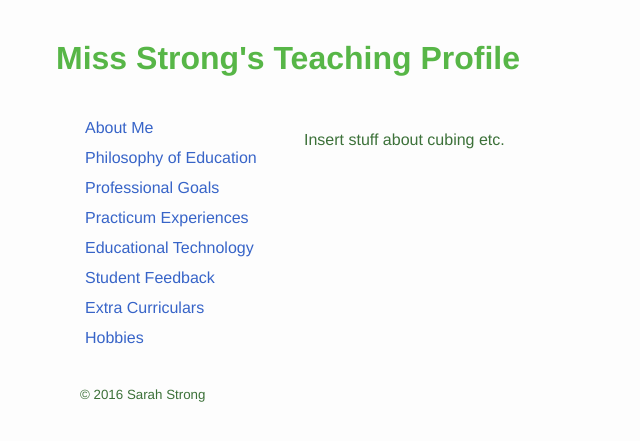
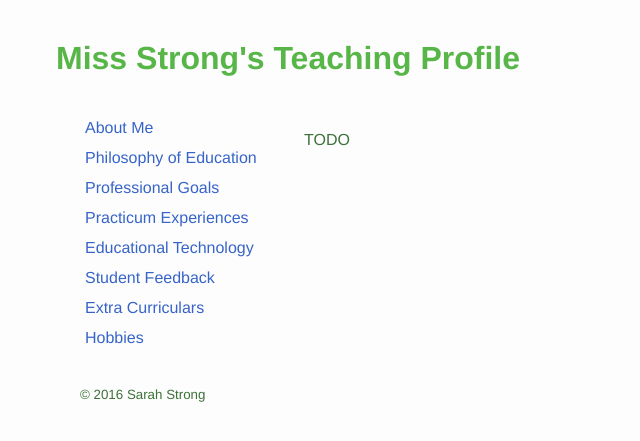
Before and after one commit to sarahstrong314/sarahstrong.ca, a Jekyll site: the page built from miscellaneous/hobbies.html, in a window 1280 px wide. Shown: the top 441 px of the page, without its empty margins (0-640 px from the left). Built offline with Jekyll 4.4.1, drawn with Linux system fonts in a browser that asks for light colours; nearby versions of some CDN libraries; library files that are not in the unit come from our copies; Markdown is read by kramdown in place of the engine named in the settings.

```diff
--- a/miscellaneous/hobbies.html
+++ b/miscellaneous/hobbies.html
@@ -3,8 +3,9 @@ layout: default
 title: Hobbies
 ---
 
-<div id="Hobbies">
+<div id="hobbies">
 
-<p>Insert stuff about cubing etc.</p>
+<p>TODO</p>
+<!--Insert stuff about cubing etc.-->
 
 </div>
```
